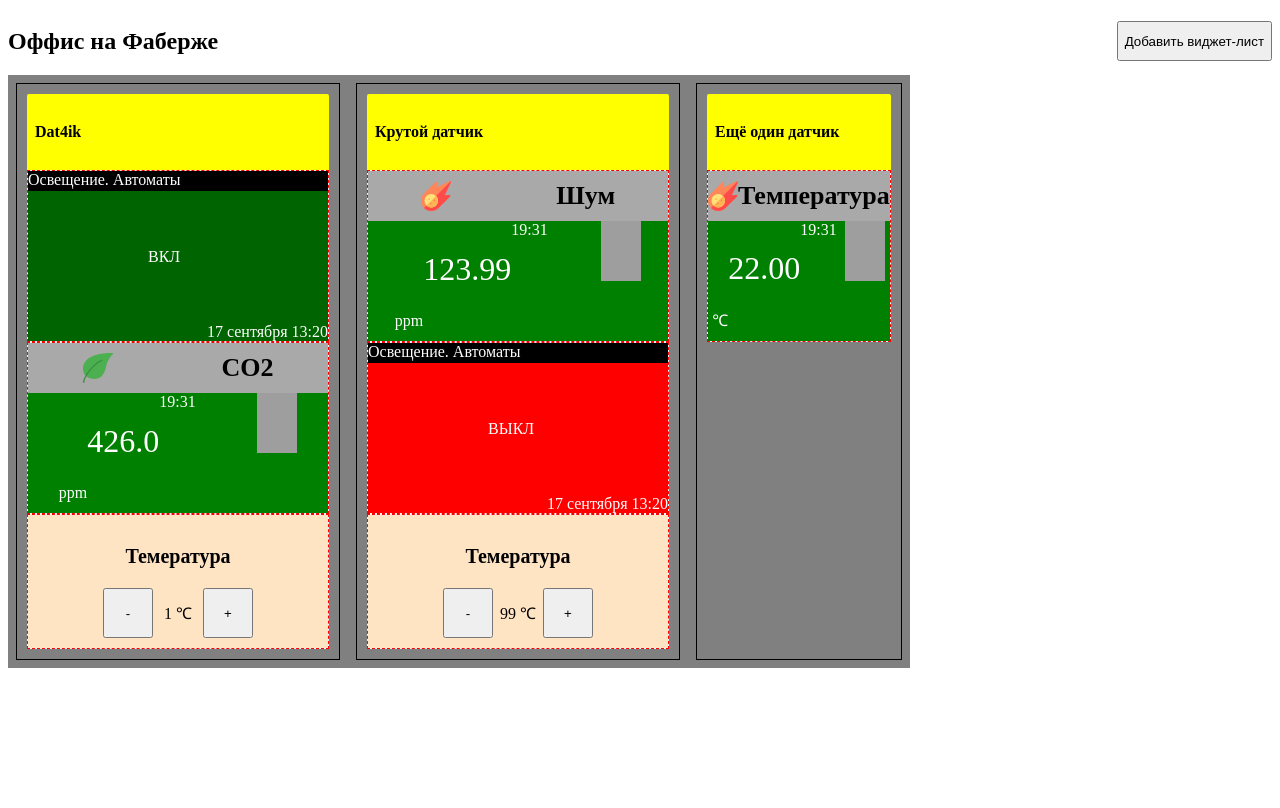
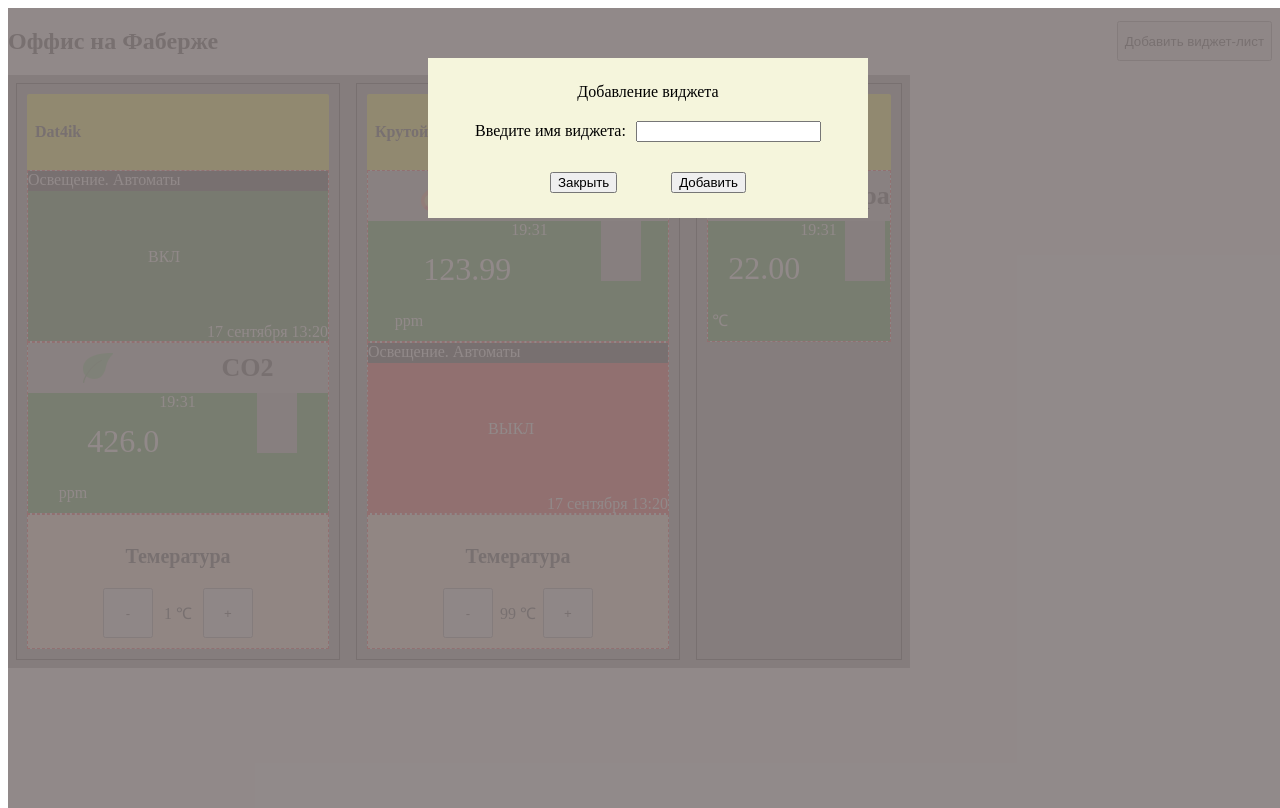
Before and after one commit to deim0707/DnD, a React (Create React App) app: page / in a window 1280 px wide. Built offline with nearby package versions, Linux system fonts and the light colour scheme; grey boxes are pictures that could not be loaded.

Commit message:
Сверстал попап Добавить виджет

```diff
--- /dev/null
+++ b/src/Components/AddWidget/AddWidget.css
@@ -0,0 +1,41 @@
+.AddWidgetWrapper {
+    position: absolute;
+    width: 100vw;
+    height: 100vh;
+    display: flex;
+    justify-content: center;
+
+    z-index: 99;
+
+    background-color: rgba(133, 125, 125, .9);;
+}
+.AddWidget {
+    width: 400px;
+    height: 120px;
+
+    margin-top: 50px;
+    padding: 20px;
+
+    display: flex;
+    flex-direction: column;
+    justify-content: center;
+    align-items: center;
+
+    background-color: beige;
+
+}
+
+.AddWidget label {
+    margin-top: 20px;
+}
+
+.AddWidget label span {
+    margin-right: 10px;
+}
+
+.AddWidget  .buttons {
+    margin-top: 30px;
+    width: 250px;
+    display: flex;
+    justify-content: space-around;
+}
--- /dev/null
+++ b/src/Components/AddWidget/AddWidget.tsx
@@ -0,0 +1,38 @@
+import React, {FC, useState} from "react";
+import './AddWidget.css';
+
+interface Props {
+    changeVisibility: Function
+}
+
+const AddWidget: FC<Props> = ({changeVisibility}) => {
+
+    const [valueNameWidget, setValueNameWidget] = useState('');
+
+    return (
+        <div className='AddWidgetWrapper'>
+            <div className='AddWidget'>
+                <span>Добавление виджета</span>
+                <label>
+                    <span>Введите имя виджета:</span>
+                    <input
+                        type="text"
+                        value={valueNameWidget}
+                        onChange={(e) => setValueNameWidget(e.target.value)}
+                    />
+                </label>
+                <div className='buttons'>
+                    <button onClick={() => changeVisibility(false)} >
+                        Закрыть
+                    </button>
+                    <button>
+                        Добавить
+                    </button>
+                </div>
+            </div>
+        </div>
+
+    )
+}
+
+export default AddWidget;
--- a/src/Components/DashBoard/DashBoard.tsx
+++ b/src/Components/DashBoard/DashBoard.tsx
@@ -1,10 +1,11 @@
-import React, {FC, useEffect} from "react";
+import React, {FC, useEffect, useState} from "react";
 import {DragDropContext, Droppable} from 'react-beautiful-dnd';
 import {WidgetMap, Dashboard} from "../types";
 import {reorder, reorderQuoteMap} from "../helpersDnD";
 import DraggableColumn from "../DraggableColumn/DraggableColumn";
 import {useDispatch, useSelector} from "react-redux";
 import {changeWidgetItem, setOrdered} from "../../Store/actions";
+import AddWidget from "../AddWidget/AddWidget";
 import './DashBoards.css';
 
 
@@ -14,12 +15,13 @@ interface Props {
 
 const DashBoard: FC<Props> = ({id}) => {
 
+    const [isShowAddWidgetList, setIsShowAddWidgetList] = useState<boolean>(true)
+
     const dispatch = useDispatch();
     // const dashboardAllInfo: Dashboard | any = useShallowEqualSelector(getDashboard).find((dashboard1: Dashboard) => dashboard1.idDashBoard === id);
     const dashboardAllInfo: Dashboard = useSelector((state: any) => state.dashboardReducer).find((dashboard1: Dashboard) => dashboard1.idDashBoard === id);
 
     const dashboard: WidgetMap = dashboardAllInfo.dataWidget;
-
     const ordered: string[] = dashboardAllInfo.orderedWidgetList
 
     useEffect(() => {
@@ -66,11 +68,14 @@ const DashBoard: FC<Props> = ({id}) => {
 
 
     return (
-        <>
+        <div className='Dashboard'>
+
+            {isShowAddWidgetList ? <AddWidget changeVisibility={setIsShowAddWidgetList}/> : null}
+
             <div className="headerDashboard">
                 <h2>{dashboardAllInfo.nameOfOffice}</h2>
                 <button
-                    onClick={()=> console.log('Нажали добавить')}
+                    onClick={()=> setIsShowAddWidgetList(true)}
                 >
                     Добавить виджет-лист</button>
             </div>
@@ -103,7 +108,7 @@ const DashBoard: FC<Props> = ({id}) => {
                     )}
                 </Droppable>
             </DragDropContext>
-        </>
+        </div>
     )
 }
 
--- a/src/Components/DashBoard/DashBoards.css
+++ b/src/Components/DashBoard/DashBoards.css
@@ -1,3 +1,8 @@
+.DashBoard {
+    z-index: 1;
+    position: relative;
+}
+
 .container {
     background-color: gray;
     display: inline-flex;
```
